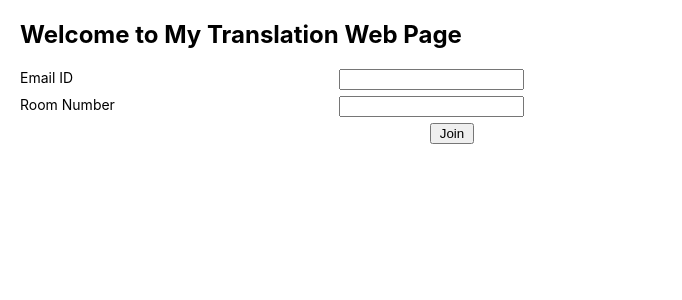
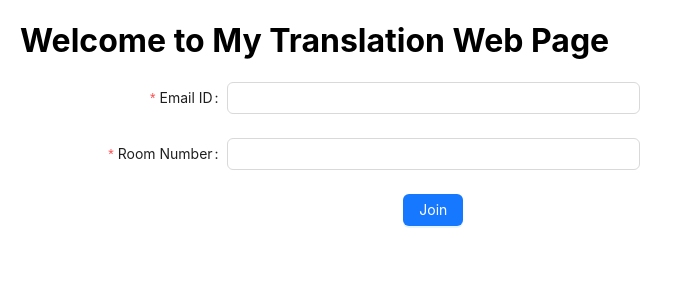
Before and after one commit to ram-12345678/Translation-Server, a React (Create React App) app: page / in a window 1280 px wide. Shown: the top 300 px of the page, without its empty margins (0-682 px from the left). Built offline with nearby package versions, Linux system fonts and the light colour scheme; no server answers.

Commit message:
make ui better
ref #master

```diff
--- a/src/Components/Home.css
+++ b/src/Components/Home.css
@@ -1,11 +1,10 @@
-.bottumPadd6{
-    padding-bottom: 6px;
+.container{
+padding: 0px 20px 20px 20px;
 }
-.leftPadd{
+.container h1{
+  text-align: left;
+    }
+.container .css-dev-only-do-not-override-98ntnt.ant-col [class^="ant-col"], :where(.css-dev-only-do-not-override-98ntnt).ant-col [class*=" ant-col"] {
+    box-sizing: border-box;
     text-align: left;
-    padding-left: 410px;
 }
-.heading{
-    text-align: left;
-    padding-left: 20px;
-}
--- a/src/Components/Home.js
+++ b/src/Components/Home.js
@@ -1,8 +1,9 @@
 import React, { useState, useCallback, useEffect } from "react";
 import { useNavigate } from "react-router-dom";
 import { useSocket } from "./SocketProvider";
-import { Row, Col } from 'antd'
+import { Form, Row, Col, Button, Input} from 'antd'
 import './Home.css';
+
 
 const HomePage = () => {
     const [email, setEmail] = useState("");
@@ -35,47 +36,70 @@ const HomePage = () => {
     }, [socket, handleJoinRoom]);
 
     return (
-        <div>
-            <div className="heading">
-                <h2>Welcome to My Translation Web Page</h2>
-            </div>
-            <form onSubmit={handleSubmitForm}>
-                <Row className="heading">
-                    <Col xs={24} sm={12} md={12} lg={12} xl={12}>
-                        <Row className='bottumPadd6'  gutter={8}>
-                            <Col xs={24} sm={12} md={12} lg={12} xl={12}>
-                                <label htmlFor="email">Email ID</label>
-                            </Col>
-                            <Col xs={24} sm={12} md={12} lg={12} xl={12}>
-                                <input
+        <div className="container">
+            <h1>Welcome to My Translation Web Page</h1>
+            <Form
+                name="basic"
+                labelCol={{
+                    span: 8,
+                }}
+                wrapperCol={{
+                    span: 16,
+                }}
+
+                initialValues={{
+                    remember: true,
+                }}
+                onFinish={handleSubmitForm}
+                autoComplete="off"
+            >
+                <Row>
+                    <Col xs={24} sm={24} md={24} lg={24} xl={24}>
+                        <Col xs={24} sm={24} md={12} lg={12} xl={12}>
+                            <Form.Item
+                                label="Email ID"
+                                name="email"
+                                rules={[{ required: true, message: 'Please Enter Email ID' },
+                                ]}
+                            >
+                                <Input
                                     type="email"
                                     id="email"
                                     value={email}
                                     onChange={(e) => setEmail(e.target.value)}
                                 />
-                            </Col>
-                        </Row>
-                        <Row className='bottumPadd6'  gutter={8}>
-                            <Col xs={24} sm={12} md={12} lg={12} xl={12}>
-                                <label htmlFor="room">Room Number</label>
-                            </Col>
-                            <Col xs={24} sm={12} md={12} lg={12} xl={12}>
-                                <input
-                                    type="text"
+                            </Form.Item>
+                        </Col>
+                        <Col xs={24} sm={24} md={12} lg={12} xl={12}>
+                            <Form.Item
+                                label="Room Number"
+                                name="room"
+                                rules={[{ required: true, message: 'Please Enter Room Number' },
+                                ]}
+                            >
+                                <Input
+                                    type="number"
                                     id="room"
                                     value={room}
                                     onChange={(e) => setRoom(e.target.value)}
                                 />
-                            </Col>
-                        </Row>
-                        <Row >
-                            <Col xs={24} sm={24} md={24} lg={24} xl={24} className="leftPadd">
-                                <button style={{ width: "20%" }}>Join</button>
-                            </Col>
-                        </Row>
+                            </Form.Item>
+                        </Col>
+                        <Col xs={24} sm={24} md={12} lg={12} xl={12}>
+                            <Form.Item
+                                wrapperCol={{
+                                    offset: 8,
+                                    span: 16,
+                                }}
+                            >
+                                <Button type="primary" htmlType="submit">
+                                    Join
+                                </Button>
+                            </Form.Item>
+                        </Col>
                     </Col>
                 </Row>
-            </form>
+            </Form>
         </div>
     );
 };
--- a/src/Components/Room.js
+++ b/src/Components/Room.js
@@ -120,7 +120,6 @@ const RoomPage = () => {
           <h1>My Stream</h1>
           <ReactPlayer
             playing
-            muted
             height="100px"
             width="200px"
             url={myStream}
@@ -132,7 +131,6 @@ const RoomPage = () => {
           <h1>Remote Stream</h1>
           <ReactPlayer
             playing
-            muted
             height="100px"
             width="200px"
             url={remoteStream}
```
Also changed, not shown: 1 other file (tests, documents, lock files or other folders).
